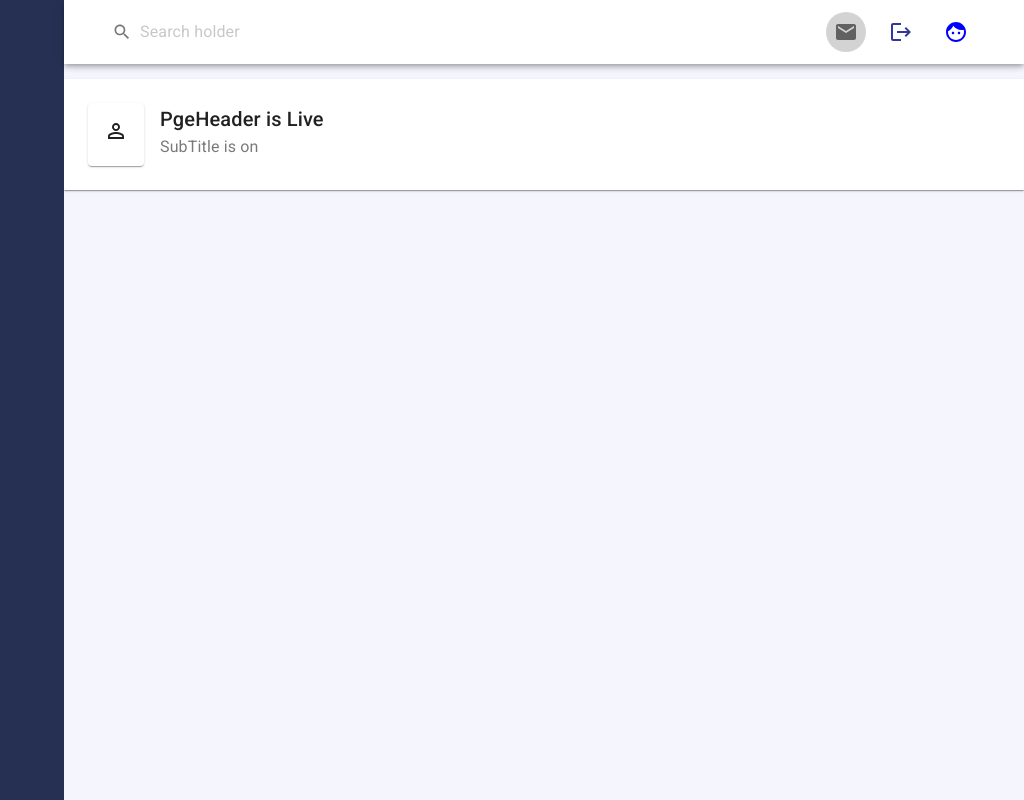
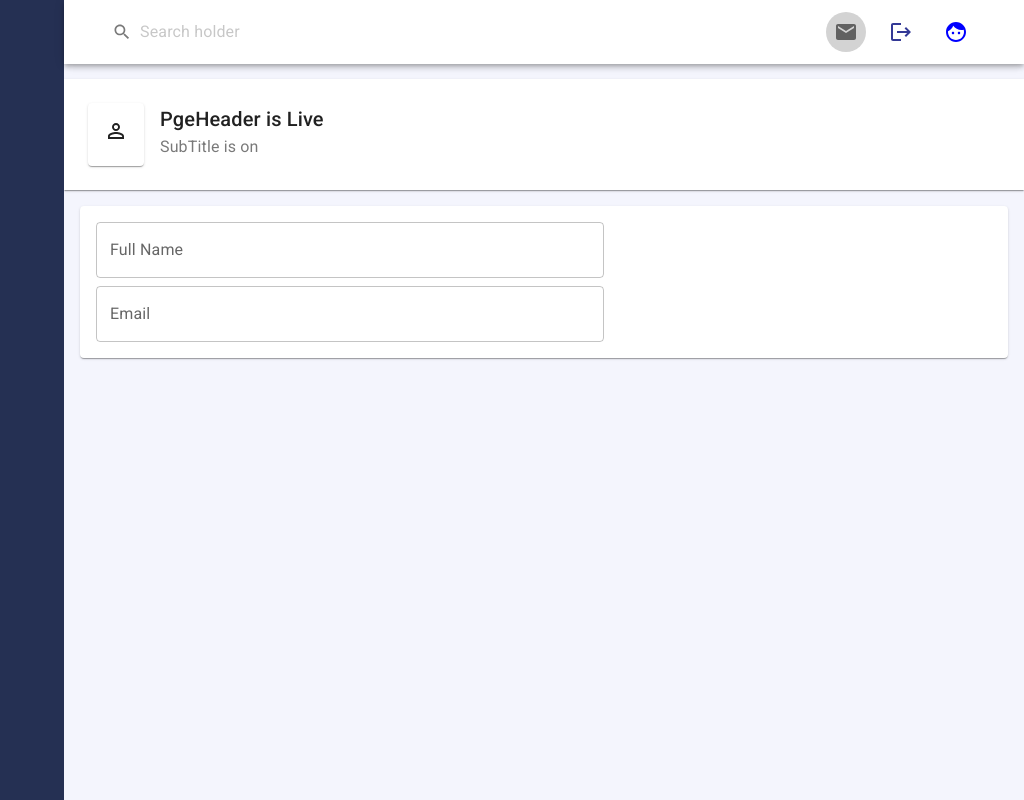
Before and after one commit to mehedihasan-swe/Reactjsweb, a React (Create React App) app in the folder admindashboard/: page / in a window 1280 px wide. Shown: the whole page, without its empty margins (256-1280 px from the left). Built offline with nearby package versions, Linux system fonts and the light colour scheme.

Commit message:
[Style][Feat] Added Textfiled and Functionality

```diff
--- a/admindashboard/src/App.js
+++ b/admindashboard/src/App.js
@@ -4,8 +4,7 @@ import './App.css';
 import Header from './components/Header';
 import Sidebar from './components/Sidebar';
 import { makeStyles } from '@mui/styles';
-import Pageheader from './components/Pageheader';
-import PermIdentityIcon from '@mui/icons-material/PermIdentity';
+import Employee from './pages/Employees/Employee';
 
 // you can override default theme by this create theme
 
@@ -28,13 +27,13 @@ const theme = createTheme({
   components: {
     MuiIconButton: {
       defaultProps: {
-        disableRipple: true, // Ripple effect বন্ধ
+        disableRipple: true,
       },
     },
     MuiAppBar: {
       styleOverrides: {
         root: {
-          transform: "translateZ(0)", // সঠিকভাবে স্ট্রিং হিসেবে ব্যবহার করা হয়েছে
+          transform: "translateZ(0)",
         },
       },
     },
@@ -59,11 +58,7 @@ function App() {
      <Sidebar></Sidebar>
       <div className={classes.appMain}>
         <Header/>
-        <Pageheader
-        title="PgeHeader is Live"
-        subtitle="SubTitle is on"
-        icon={<PermIdentityIcon/>}
-        />
+        <Employee/>
       </div>
     <CssBaseline/>
     </ThemeProvider>
--- /dev/null
+++ b/admindashboard/src/pages/Employees/Employee.js
@@ -0,0 +1,68 @@
+import React, { useState } from 'react'
+import Pageheader from '../../components/Pageheader'
+import PermIdentityIcon from '@mui/icons-material/PermIdentity';
+import { Box, Grid2, Paper, TextField } from '@mui/material';
+import { makeStyles } from '@mui/styles';
+
+const useStyles=makeStyles(theme=>({
+  paperSpacing:{
+    padding:theme.spacing(2),
+    margin:theme.spacing(2),
+
+    '& .MuiFormControl-root':{
+      width:"99%"
+    },
+  }
+}))
+
+
+const initaialValue={
+  id:'',
+  fullName:'',
+  email:'',
+  mobile:'',
+  city:'',
+  gender:'male',
+  departmentId:'',
+  hireDate: new Date(),
+  isPermanent:false
+}
+
+export default function Employee() {
+  const classes=useStyles()
+
+  const [value]=useState(initaialValue)
+
+  return (
+    <>
+      <Pageheader
+        title="PgeHeader is Live"
+        subtitle="SubTitle is on"
+        icon={<PermIdentityIcon />}
+      />
+      <Paper className={classes.paperSpacing}>
+        <Box sx={{ width: '100%' }}>
+          <Grid2 container rowSpacing={1} columnSpacing={3}>
+            <Grid2 size={7}>
+              <TextField
+              variant='outlined'
+              name="fullName"
+              label="Full Name"
+              value={value.fullName}
+              />
+
+            </Grid2>
+            <Grid2 size={7}>
+              <TextField
+              variant='outlined'
+              name='email'
+              label="Email"
+              value={value.email}
+              />
+            </Grid2>
+          </Grid2>
+        </Box>
+      </Paper>
+      </>
+  )
+}
```
Also changed, not shown: admindashboard/src/pages/Employees/EmployeeForm.js (added, +7 -0 lines), admindashboard/src/pages/newf.js (added).
